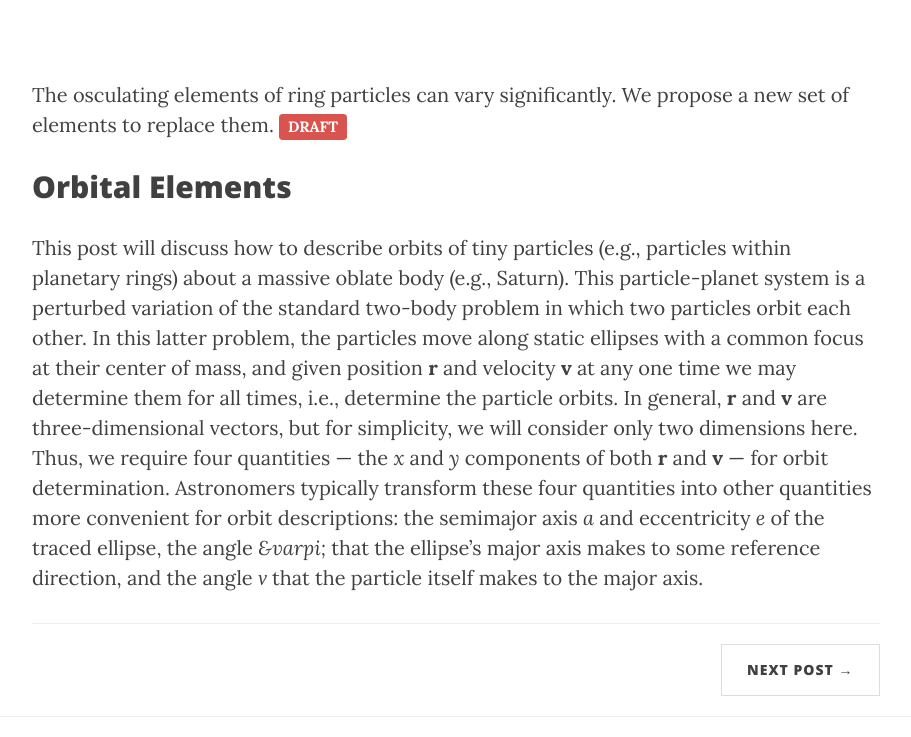
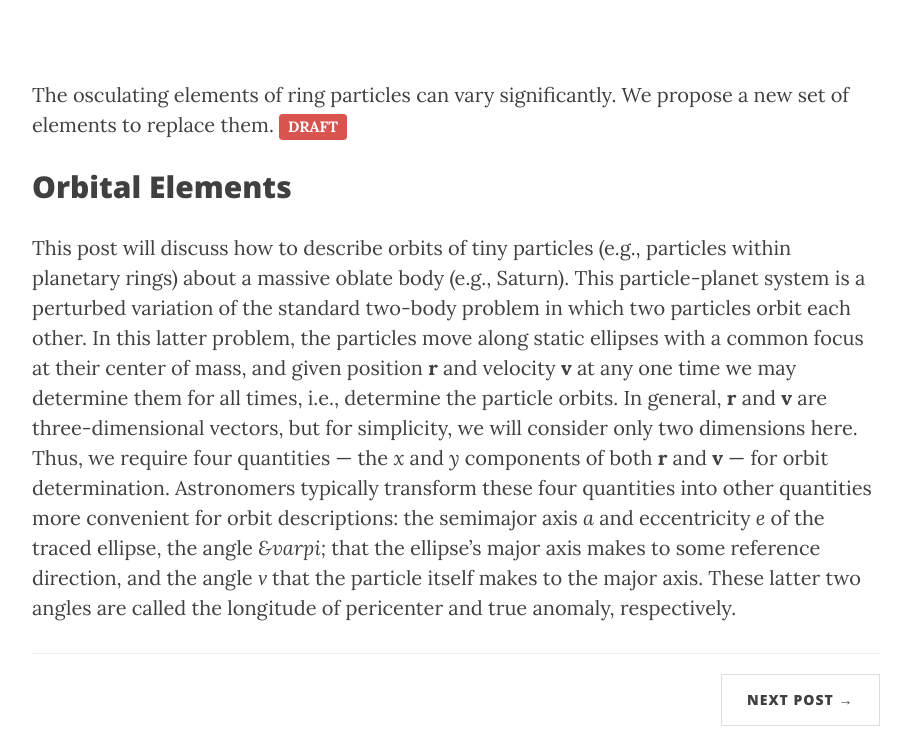
Before and after one commit to trimlinger/trimlinger.github.io, a Jekyll site: the page built from _posts/2022-11-28-geo_elements.markdown, in a window 1280 px wide, cut to the strip 314-1051 px from the top of the page. Shown: the whole strip, without its empty margins (233-1144 px from the left). Built offline with Jekyll 4.4.1, drawn with Linux system fonts in a browser that asks for light colours; nearby versions of some CDN libraries; a script that is not in the unit is left out.

Commit message:
Update 2022-11-28-geo_elements.markdown

```diff
--- a/_posts/2022-11-28-geo_elements.markdown
+++ b/_posts/2022-11-28-geo_elements.markdown
@@ -13,4 +13,4 @@
 ## Orbital Elements
 
 This post will discuss how to describe orbits of tiny particles (e.g., particles within planetary rings) about a massive oblate body (e.g., Saturn).
-This particle-planet system is a perturbed variation of the standard two-body problem in which two particles orbit each other. In this latter problem, the particles move along static ellipses with a common focus at their center of mass, and given position <strong>r</strong> and velocity <strong>v</strong> at any one time we may determine them for all times, i.e., determine the particle orbits. In general, <strong>r</strong> and <strong>v</strong> are three-dimensional vectors, but for simplicity, we will consider only two dimensions here. Thus, we require four quantities &mdash; the <em>x</em> and <em>y</em> components of both <strong>r</strong> and <strong>v</strong> &mdash; for orbit determination. Astronomers typically transform these four quantities into other quantities more convenient for orbit descriptions: the semimajor axis <em>a</em> and eccentricity <em>e</em> of the traced ellipse, the angle <em>&varpi;</em> that the ellipse's major axis makes to some reference direction, and the angle <em>&nu;</em> that the particle itself makes to the major axis.
+This particle-planet system is a perturbed variation of the standard two-body problem in which two particles orbit each other. In this latter problem, the particles move along static ellipses with a common focus at their center of mass, and given position <strong>r</strong> and velocity <strong>v</strong> at any one time we may determine them for all times, i.e., determine the particle orbits. In general, <strong>r</strong> and <strong>v</strong> are three-dimensional vectors, but for simplicity, we will consider only two dimensions here. Thus, we require four quantities &mdash; the <em>x</em> and <em>y</em> components of both <strong>r</strong> and <strong>v</strong> &mdash; for orbit determination. Astronomers typically transform these four quantities into other quantities more convenient for orbit descriptions: the semimajor axis <em>a</em> and eccentricity <em>e</em> of the traced ellipse, the angle <em>&varpi;</em> that the ellipse's major axis makes to some reference direction, and the angle <em>&nu;</em> that the particle itself makes to the major axis. These latter two angles are called the longitude of pericenter and true anomaly, respectively.
```
